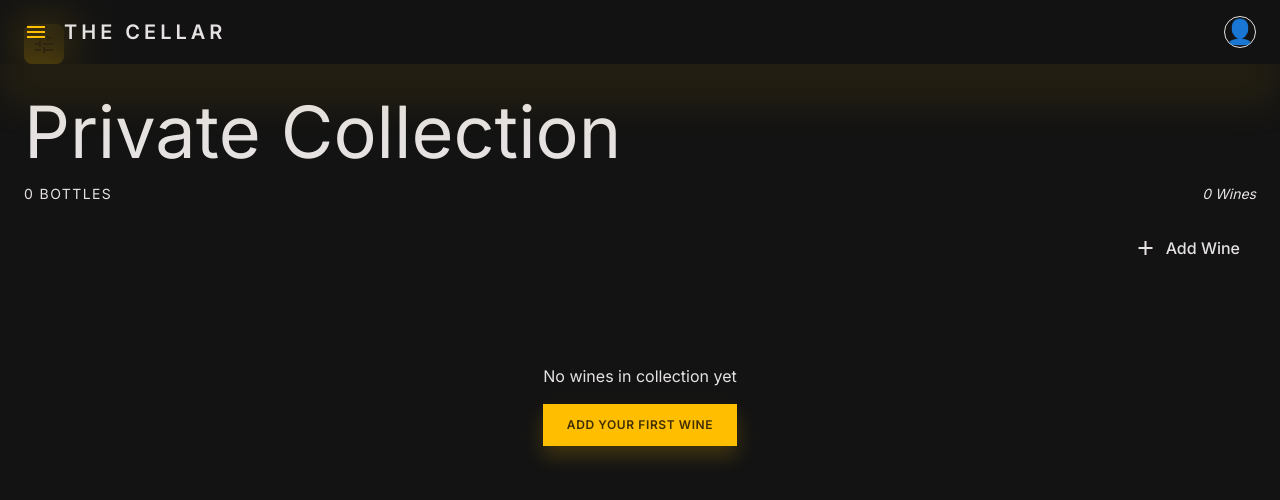
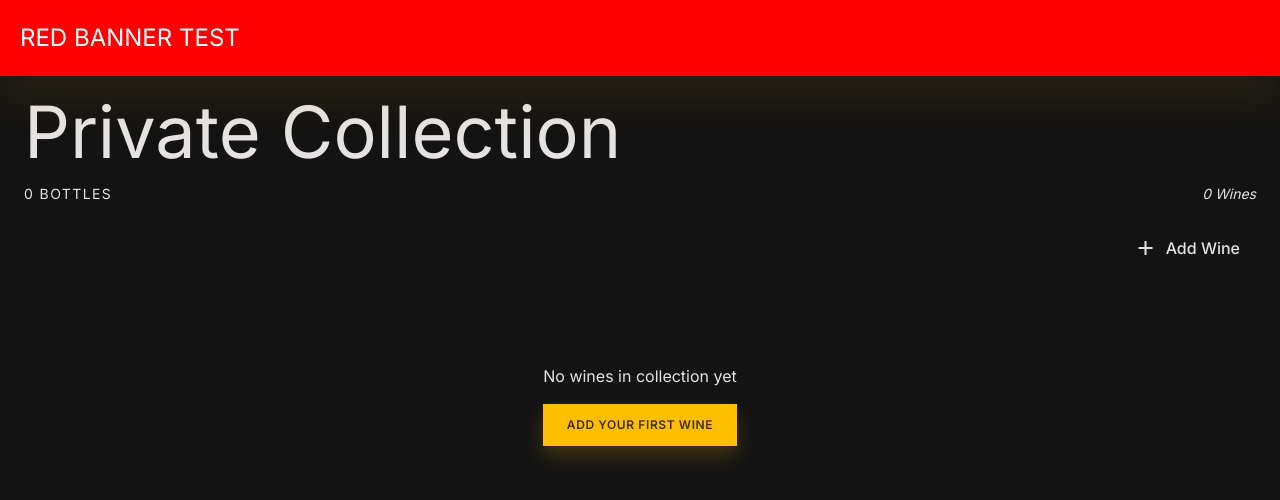
Before and after one commit to benaspland/Wine-Management, a React (Vite) app in the folder wine-app/: page / in a window 1280 px wide. Shown: the top 500 px of the page. Built offline with nearby package versions, Linux system fonts and the light colour scheme.

Commit message:
Revert to simple red banner test to diagnose issue

```diff
--- a/wine-app/src/pages/CollectionPage.tsx
+++ b/wine-app/src/pages/CollectionPage.tsx
@@ -17,7 +17,6 @@ export default function CollectionPage() {
   const [editingWine, setEditingWine] = useState<Wine | null>(null)
   const [showForm, setShowForm] = useState(false)
   const [stats, setStats] = useState<any>(null)
-  const [filterOpen, setFilterOpen] = useState(false)
 
   useEffect(() => {
     loadStats()
@@ -60,36 +59,9 @@ export default function CollectionPage() {
 
   return (
     <>
-      {/* Filter Toggle Button */}
-      <button
-        onClick={() => setFilterOpen(!filterOpen)}
-        style={{ position: 'fixed', top: '24px', left: '24px', zIndex: 40, padding: '8px', backgroundColor: '#ffbf00', color: '#402d00', borderRadius: '8px', border: 'none', cursor: 'pointer', display: 'flex', alignItems: 'center', justifyContent: 'center' }}
-        title="Toggle filters"
-      >
-        <span className="material-symbols-outlined">tune</span>
-      </button>
-
-      {/* Filter Drawer Overlay */}
-      {filterOpen && (
-        <div
-          style={{ position: 'fixed', inset: 0, backgroundColor: 'rgba(0,0,0,0.4)', zIndex: 30 }}
-          onClick={() => setFilterOpen(false)}
-        />
-      )}
-
-      {/* Filter Drawer */}
-      {filterOpen && (
-        <div style={{ position: 'fixed', left: 0, top: 0, height: '100vh', width: '320px', backgroundColor: '#1c1b1b', borderRight: '1px solid #504532', padding: '24px', overflowY: 'auto', zIndex: 40, display: 'flex', flexDirection: 'column' }}>
-          <button
-            onClick={() => setFilterOpen(false)}
-            style={{ position: 'absolute', top: '16px', right: '16px', padding: '8px', backgroundColor: 'transparent', border: 'none', cursor: 'pointer' }}
-          >
-            <span className="material-symbols-outlined">close</span>
-          </button>
-          <h2 style={{ fontSize: '18px', fontWeight: 600, color: '#e5e2e1', marginBottom: '24px', marginTop: '32px' }}>Filters</h2>
-          <p style={{ color: '#9c8f78' }}>Filter panel content coming soon...</p>
-        </div>
-      )}
+      <div style={{ position: 'fixed', top: 0, left: 0, right: 0, background: 'red', color: 'white', padding: '20px', fontSize: '24px', zIndex: 999 }}>
+        RED BANNER TEST
+      </div>
 
       <div className="px-6 max-w-7xl mx-auto py-8">
         {/* Hero Section */}
```
